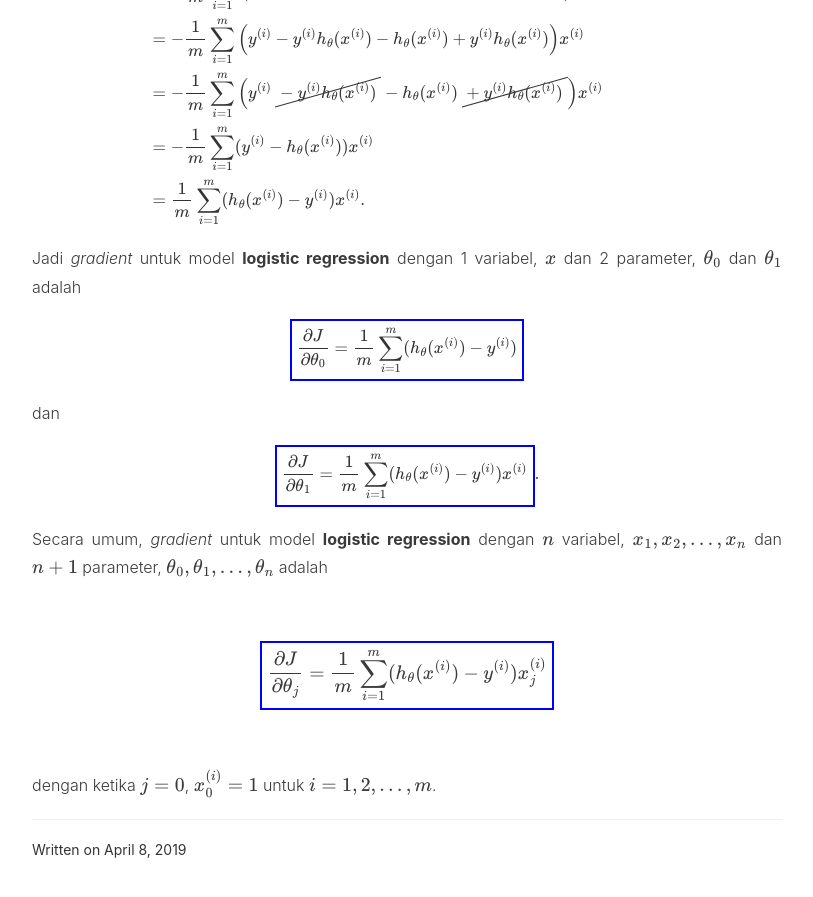
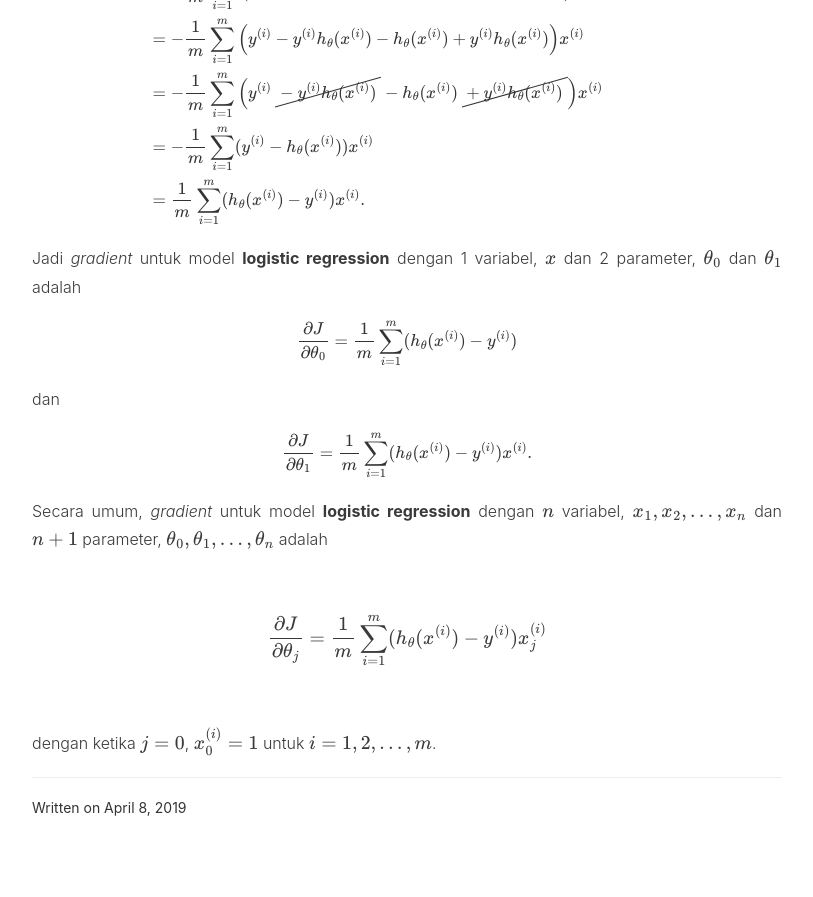
Before and after one commit to jethroGIT/jethrogit.github.io, a Jekyll site: the page built from _posts/machine-learning/2019-04-08-Gradient_Descent_for_Logistic_Regression.md, in a window 1280 px wide and 900 px high, scrolled down 4312 px. Shown: the top 897 px of the window, without its empty margins (233-1046 px from the left). Built offline with Jekyll 4.4.1, drawn with Linux system fonts in a browser that asks for light colours; formulas are drawn with MathJax 3; comment, search, counter and statistics services are not loaded; after the commit the page ends 5170 px from its top, so only the background shows below that.

```diff
--- a/_posts/machine-learning/2019-04-08-Gradient_Descent_for_Logistic_Regression.md
+++ b/_posts/machine-learning/2019-04-08-Gradient_Descent_for_Logistic_Regression.md
@@ -125,15 +125,15 @@
 
 Jadi _gradient_ untuk model **logistic regression** dengan 1 variabel, $x$ dan 2 parameter, $\theta_0$ dan $\theta_1$ adalah
 
-$$ \begin{equation} \bbox[5px,border:2px solid blue] {\frac{\partial J}{\partial \theta_0} = \frac{1}{m} \sum_{i=1}^{m} ( h_{\theta}(x^{(i)}) - y^{(i)} ) } \end{equation} $$
+$$ \begin{equation} \frac{\partial J}{\partial \theta_0} = \frac{1}{m} \sum_{i=1}^{m} ( h_{\theta}(x^{(i)}) - y^{(i)} )  \end{equation} $$
 
 dan
 
-$$ \begin{equation} \bbox[5px,border:2px solid blue] {\frac{\partial J}{\partial \theta_1} = \frac{1}{m} \sum_{i=1}^{m} ( h_{\theta}(x^{(i)}) - y^{(i)} ) x^{(i)} }. \end{equation} $$
+$$ \begin{equation} \frac{\partial J}{\partial \theta_1} = \frac{1}{m} \sum_{i=1}^{m} ( h_{\theta}(x^{(i)}) - y^{(i)} ) x^{(i)} . \end{equation} $$
 
 Secara umum, _gradient_ untuk model **logistic regression** dengan $n$ variabel, $x_1, x_2, \ldots, x_n$ dan $n+1$ parameter, $\theta_0, \theta_1, \ldots, \theta_n$ adalah
 
-$$ $$ \begin{equation} \bbox[5px,border:2px solid blue] {\frac{\partial J}{\partial \theta_j} = \frac{1}{m} \sum_{i=1}^{m} ( h_{\theta}(x^{(i)}) - y^{(i)} ) x_{j}^{(i)} } \end{equation} $$
+$$ $$ \begin{equation} \frac{\partial J}{\partial \theta_j} = \frac{1}{m} \sum_{i=1}^{m} ( h_{\theta}(x^{(i)}) - y^{(i)} ) x_{j}^{(i)}  \end{equation} $$
  $$
 
 dengan ketika $j=0$, $x_0^{(i)} = 1$ untuk $i = 1, 2, \ldots, m$.
```
